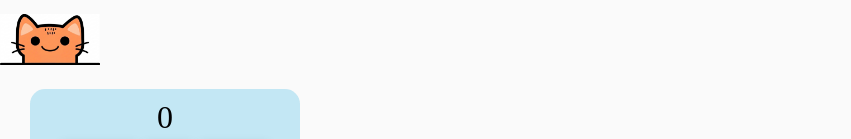
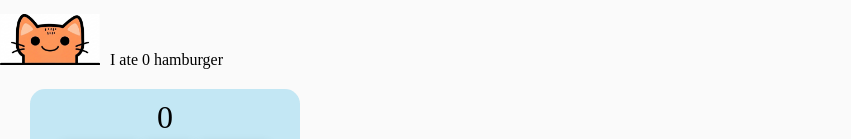
Before and after one commit to HanKwan/react-fundamentals, a React (Vite) app in the folder practice/: page / in a window 1280 px wide. Shown: the part 532-671 px from the top of the page, without its empty margins (0-851 px from the left). Built offline with nearby package versions, Linux system fonts and the light colour scheme.

Commit message:
refactor: remove catText state and derive text from eatCount

```diff
--- a/practice/src/component/Click.tsx
+++ b/practice/src/component/Click.tsx
@@ -7,7 +7,7 @@ function Click() {
     // hamburger eating cat
     const [isEating, setIsEating] = useState(false);
     const [eatCount, setEatCount] = useState(0)
-    const [catText, setCatText] = useState("")
+    // const [catText, setCatText] = useState("")
 
     const handleClick = () => {
         setIsEating(true)
@@ -16,19 +16,21 @@ function Click() {
             setIsEating(false)
         }, 500);
 
-        setEatCount(prev => {
-            const newEatCount = prev + 1
+        setEatCount(eatCount + 1)
 
-            if (newEatCount >= 3) {
-                setCatText("Im full ~.~")
-            } else {
-                setCatText(`I ate ${newEatCount} hamburger/s`)
-            }
+        //-> using prev as eatCount with condition (second try) <-
+        // setEatCount(prev => {
+        //     const newEatCount = prev + 1
 
+        //     if (newEatCount >= 3) {
+        //         setCatText("Im full ~.~")
+        //     } else {
+        //         setCatText(`I ate ${newEatCount} hamburger/s`)
+        //     }
+        //     return newEatCount
+        // })
 
-            return newEatCount
-        })
-
+        //-> first try <-
         // if (eatCount >= 3) {
         //     setCatText("Im full ~.~")
         // } else {
@@ -52,11 +54,11 @@ function Click() {
 
     return(
         <>
-            {/* for click event */}
+            {/* for eating cat */}
             <div className="click-cat">
                 <img src={isEating ? EatCatPic : CatPic} alt="cat-pic"
                 onClick={handleClick}></img>
-                <p>{catText}</p>
+                <p>{eatCount >= 3 ? "Im full ~.~" : `I ate ${eatCount} hamburger${eatCount <= 1 ? "" : "s"}`}</p>
             </div>
 
             {/* for counter using useStat */}
```
